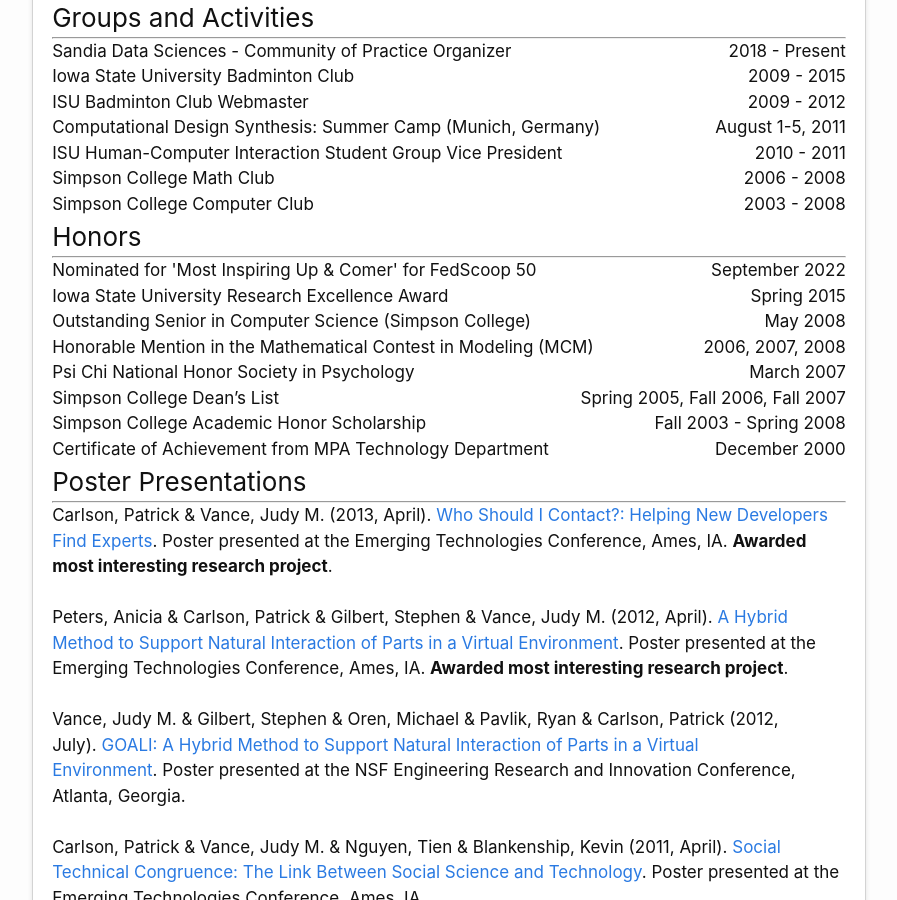
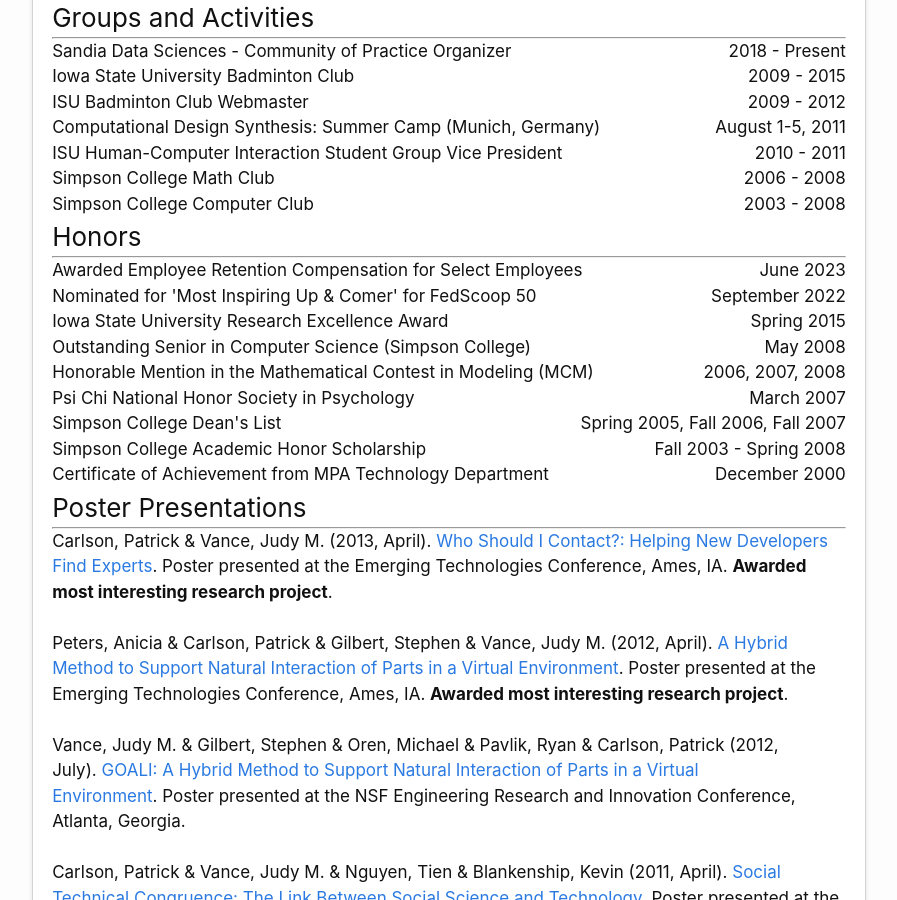
Before and after one commit to carlsonp/carlsonp.github.io, a Jekyll site: the page built from cv.md, in a window 1280 px wide and 900 px high, scrolled down 1795 px. Shown: the whole window, without its empty margins (191-1088 px from the left). Built offline with Jekyll 4.4.1, drawn with Linux system fonts in a browser that asks for light colours.

Commit message:
added employee retention award

```diff
--- a/_data/honors.json
+++ b/_data/honors.json
@@ -1,4 +1,9 @@
 [
+    {
+        "id": "employeeretention",
+        "title": "Awarded Employee Retention Compensation for Select Employees",
+        "date": "June 2023"
+    },
     {
         "id": "fedscoop50",
         "title": "Nominated for 'Most Inspiring Up & Comer' for FedScoop 50",
@@ -26,7 +31,7 @@
     },
     {
         "id": "simpdean",
-        "title": "Simpson College Dean’s List",
+        "title": "Simpson College Dean's List",
         "date": "Spring 2005, Fall 2006, Fall 2007"
     },
     {
```
